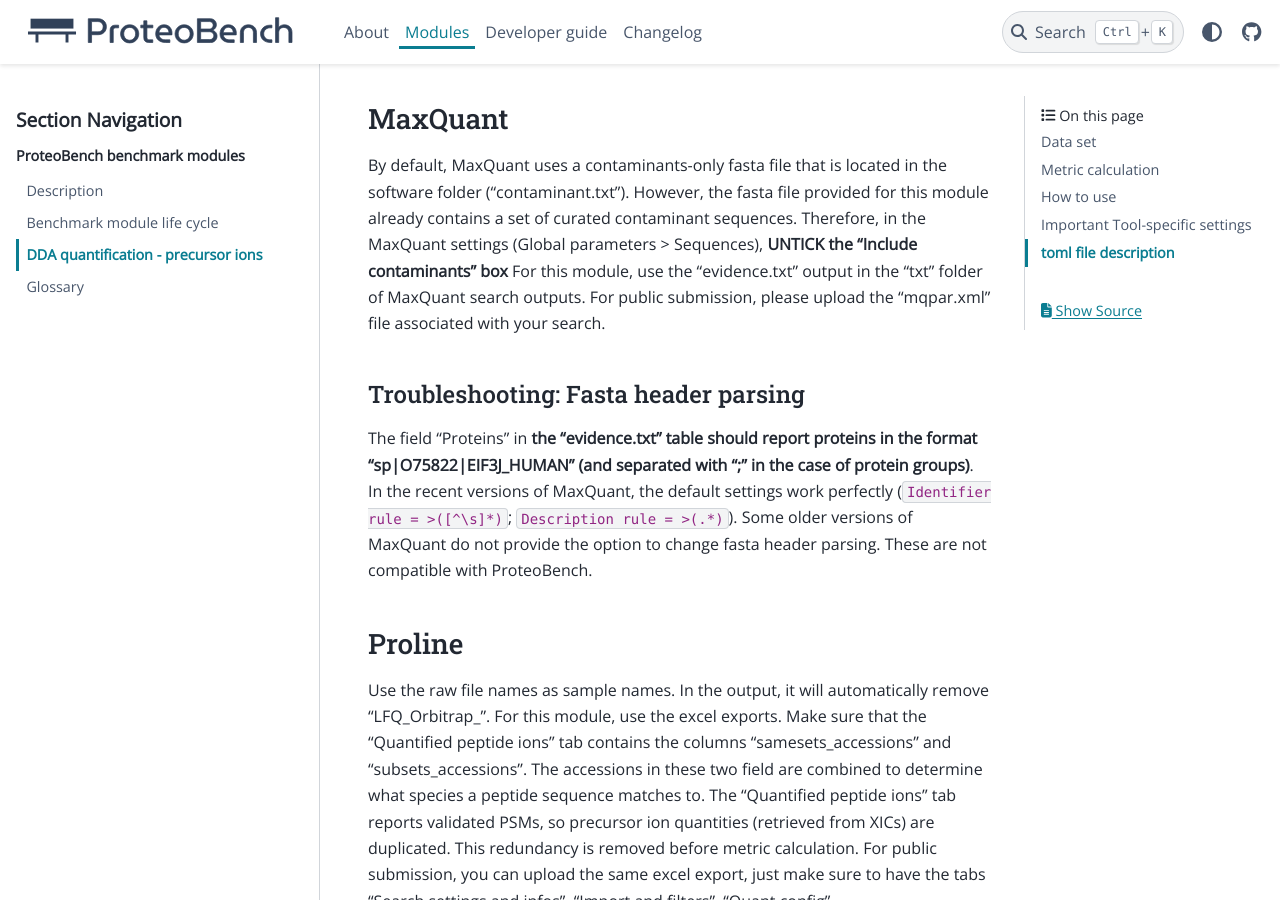
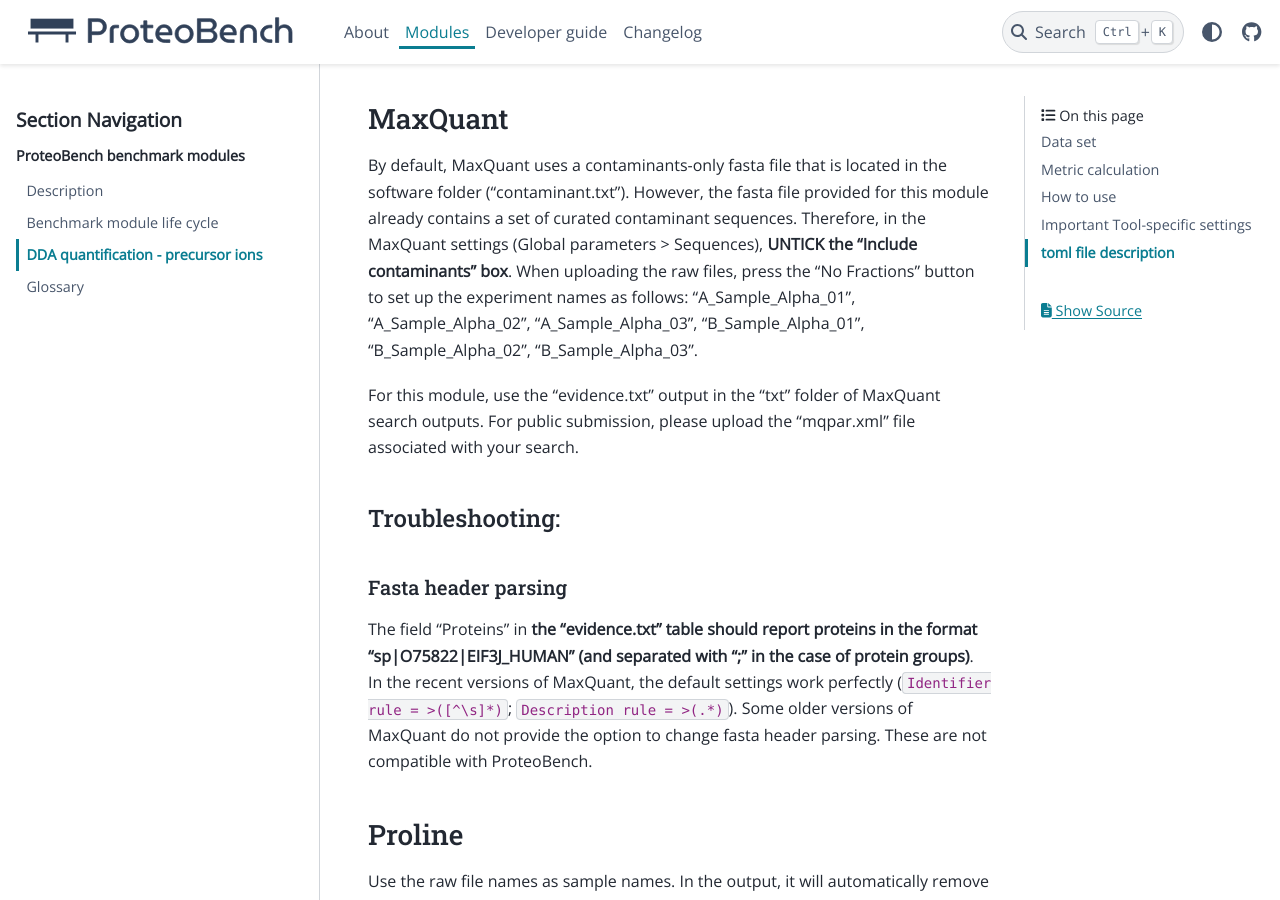
Before and after one commit to Proteobench/ProteoBench, a Sphinx documentation site: the page built from docs/modules/3-DDA-Quantification-ion-level.md, in a window 1280 px wide and 900 px high, scrolled down 3438 px. Built offline with Sphinx 7.4.7 and the PyData theme 0.15.4, drawn with Linux system fonts in a browser that asks for light colours; pages that are not in the unit, such as notebooks, are missing from menus.

Commit message:
Update 3-DDA-Quantification-ion-level.md

```diff
--- a/docs/modules/3-DDA-Quantification-ion-level.md
+++ b/docs/modules/3-DDA-Quantification-ion-level.md
@@ -66,9 +66,13 @@
 -- available soon --
 
 ### MaxQuant
-By default, MaxQuant uses a contaminants-only fasta file that is located in the software folder (“contaminant.txt”). However, the fasta file provided for this module already contains a set of curated contaminant sequences. Therefore, in the MaxQuant settings (Global parameters > Sequences), **UNTICK the “Include contaminants” box**
+By default, MaxQuant uses a contaminants-only fasta file that is located in the software folder (“contaminant.txt”). However, the fasta file provided for this module already contains a set of curated contaminant sequences. Therefore, in the MaxQuant settings (Global parameters > Sequences), **UNTICK the “Include contaminants” box**.
+When uploading the raw files, press the "No Fractions" button to set up the experiment names as follows: "A_Sample_Alpha_01", "A_Sample_Alpha_02", "A_Sample_Alpha_03", "B_Sample_Alpha_01", "B_Sample_Alpha_02", "B_Sample_Alpha_03".
+
 For this module, use the "evidence.txt" output in the "txt" folder of MaxQuant search outputs. For public submission, please upload the "mqpar.xml" file associated with your search.
-#### Troubleshooting: Fasta header parsing
+
+#### Troubleshooting:
+##### Fasta header parsing
 The field "Proteins" in **the "evidence.txt" table should report proteins in the format "sp|O75822|EIF3J_HUMAN" (and separated with ";" in the case of protein groups)**.
 In the recent versions of MaxQuant, the default settings work perfectly (`Identifier rule = >([^\s]*)`; `Description rule = >(.*)`).
 Some older versions of MaxQuant do not provide the option to change fasta header parsing. These are not compatible with ProteoBench.
```
